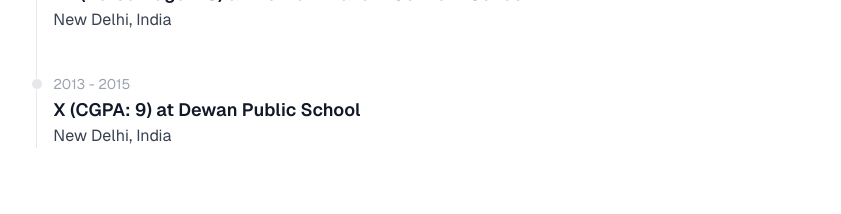
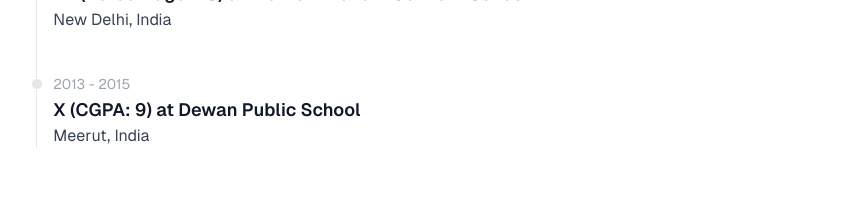
Before and after one commit to Shivam27777/myportfolio, a Next.js app: page / in a window 1280 px wide. Shown: the part 980-1194 px from the top of the page, without its empty margins (209-1050 px from the left). Built offline with nearby package versions, Linux system fonts and the light colour scheme.

Commit message:
Fixed mail 404 error

```diff
--- a/components/CustomDock.tsx
+++ b/components/CustomDock.tsx
@@ -91,7 +91,7 @@
       },
       email: {
         name: "Send Email",
-        url: "shivam27777@gmail.com",
+        url: "mailto:shivam27777@gmail.com",
         icon: Icons.email,
       },
     },
--- a/components/Education.tsx
+++ b/components/Education.tsx
@@ -28,7 +28,7 @@
       endDate: "2015",   // Completion year of X
       schoolName: "Dewan Public School",
       courseName: "X (CGPA: 9)",
-      address: "New Delhi, India"
+      address: "Meerut, India"
     }
   ];
 
```
